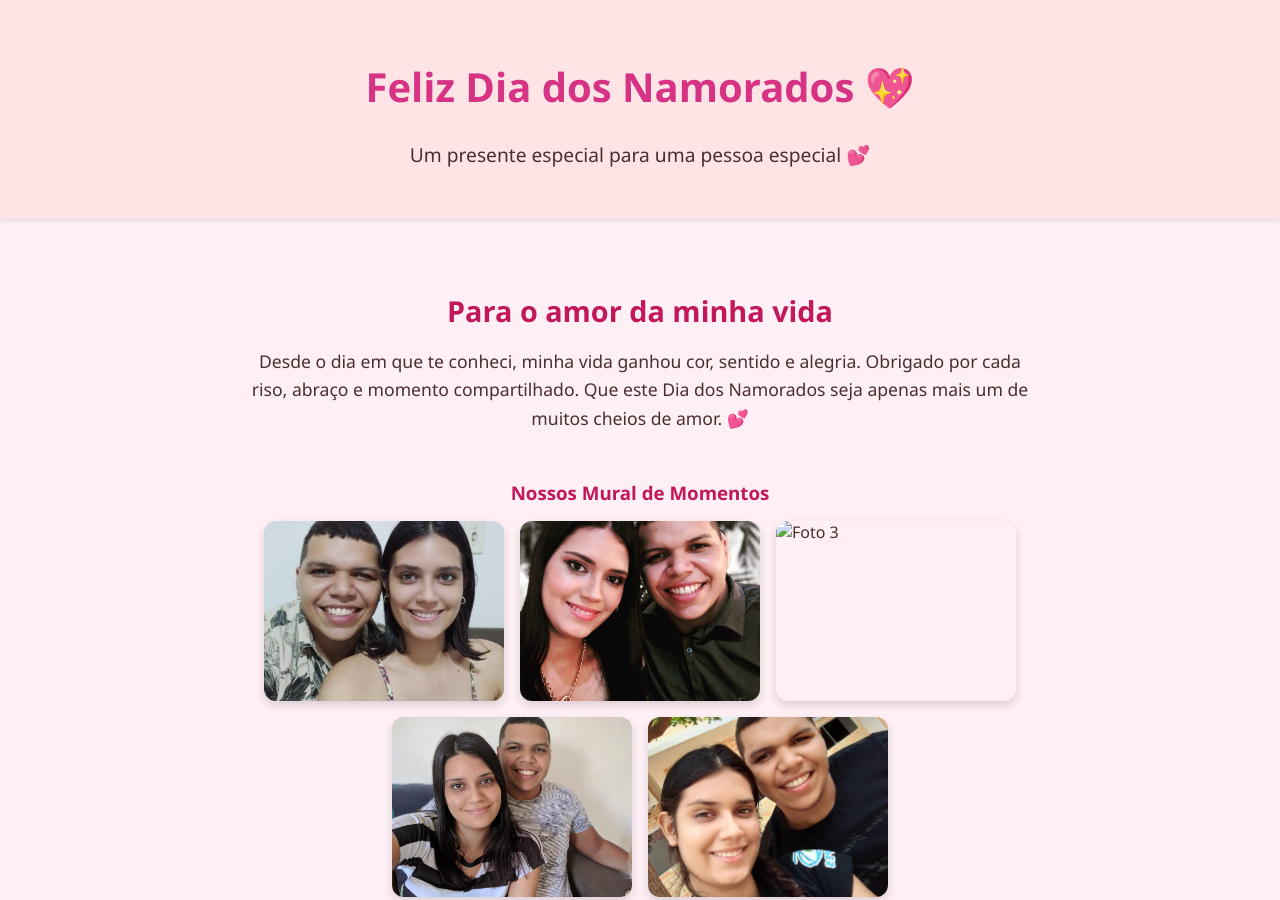
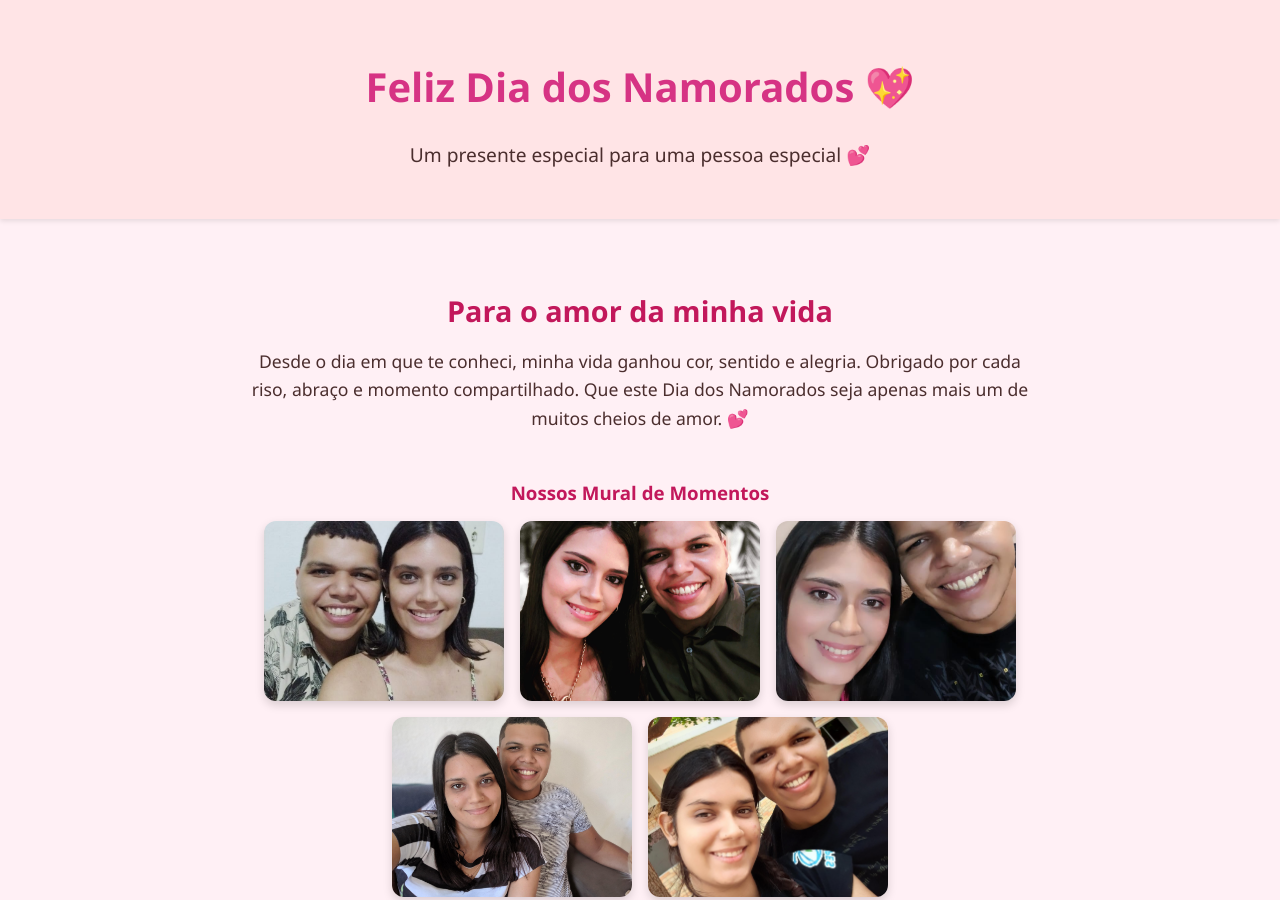
Before and after one commit to RicardoSoarez/Cartao, a plain HTML site: page Index.html in a window 1280 px wide. Shown: the top 900 px of the page. Drawn offline with Linux system fonts and the light colour scheme; files whose address does not match are found by name.

Commit message:
Update Index.html

```diff
--- a/Index.html
+++ b/Index.html
@@ -28,7 +28,7 @@
       <div class="imagens">
         <img src="https://raw.githubusercontent.com/RicardoSoarez/Cartao/refs/heads/main/foto1.jpeg" alt="Foto 1" />
         <img src="https://github.com/RicardoSoarez/Cartao/blob/main/foto2.jpeg?raw=true" alt="Foto 2" />
-        <img src="imagens/foto3.jpeg" alt="Foto 3" />
+        <img src="https://github.com/RicardoSoarez/Cartao/blob/main/foto3.jpeg?raw=true" alt="Foto 3" />
         <img src="imagens/foto4.jpeg" alt="Foto 4" />
         <img src="imagens/foto5.jpeg" alt="Foto 5" />
       </div>
```
